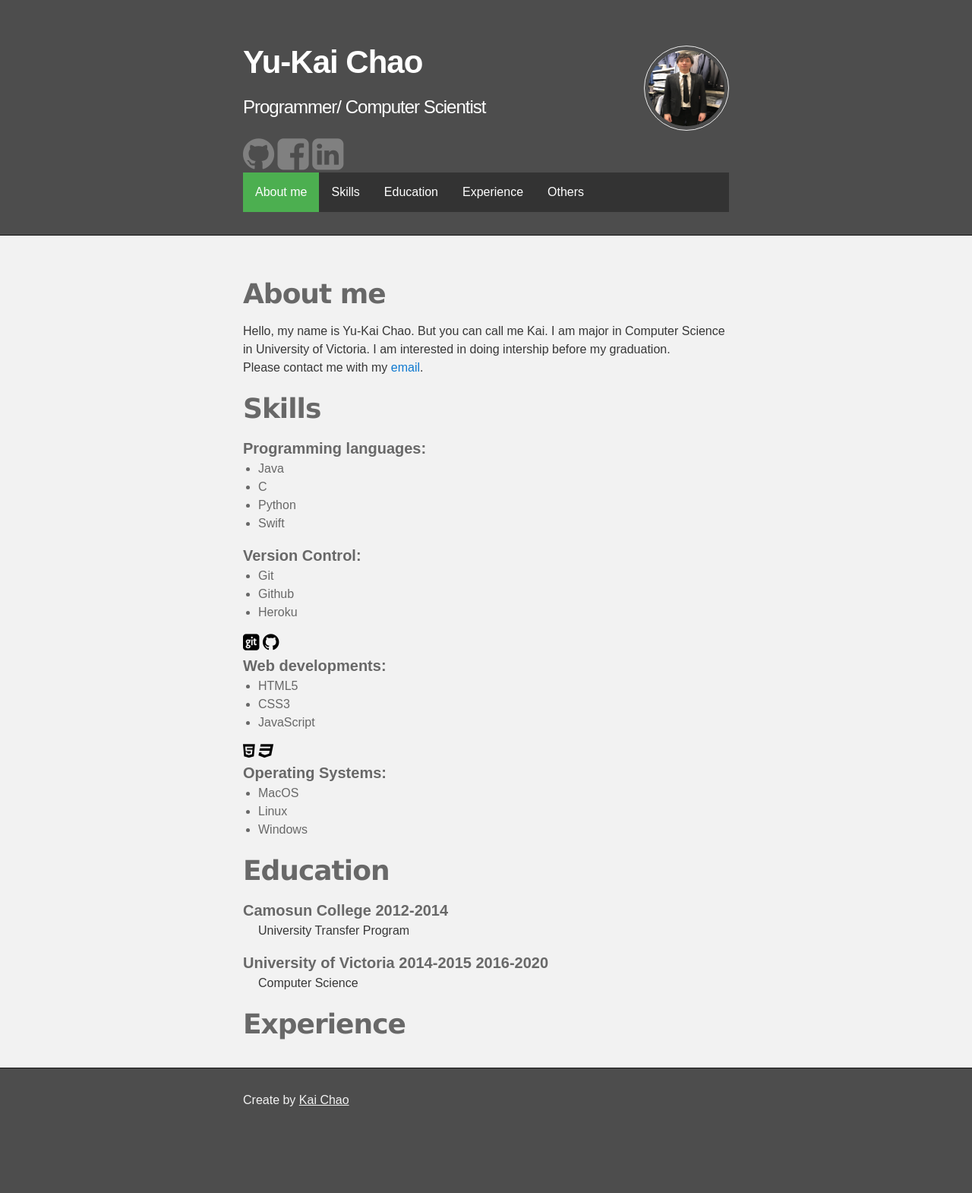
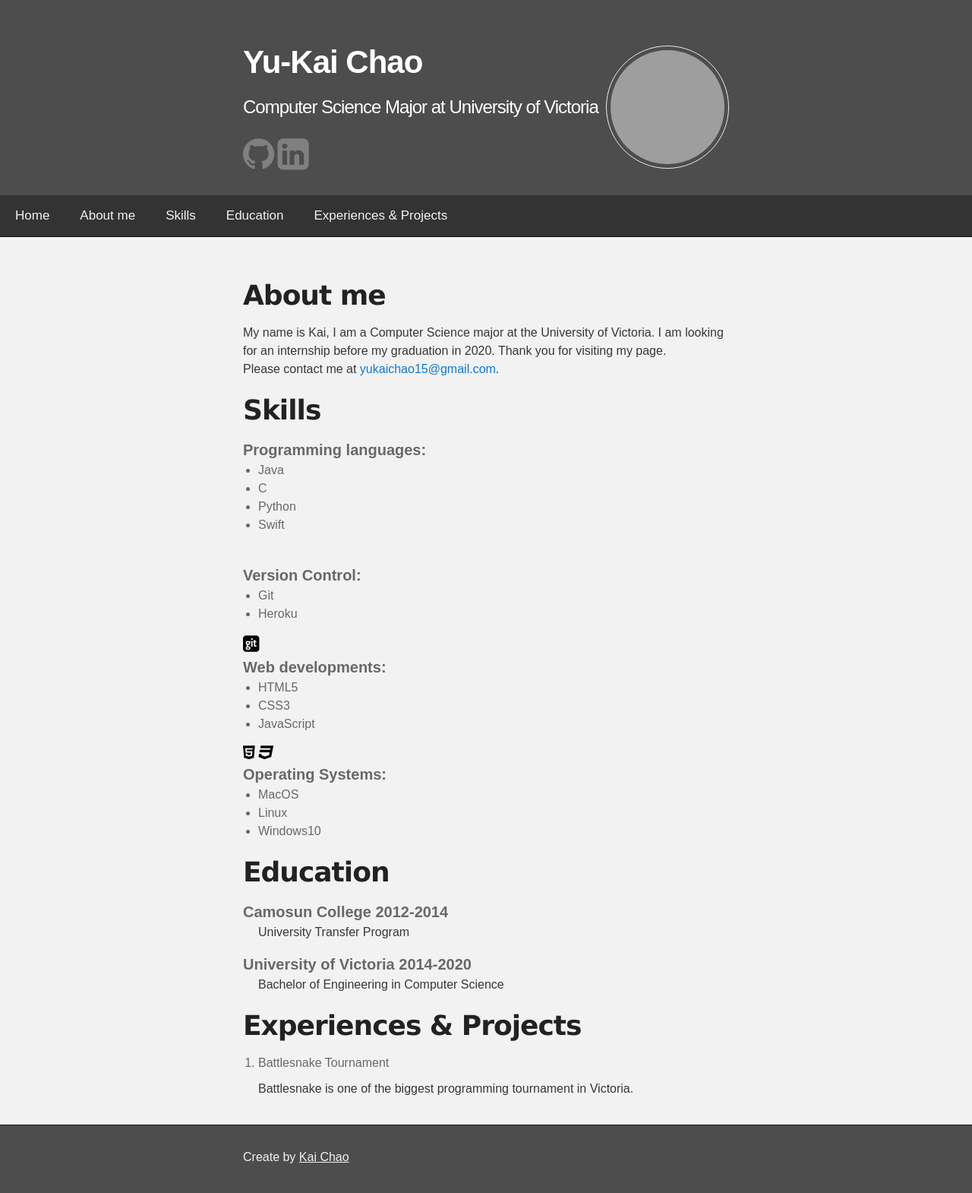
Before and after one commit to KaiChao15/KaiChao15.github.io, a Jekyll site: the page index.html, which Jekyll copies as it is, in a window 1280 px wide. Shown: the whole page at 76% size. Built offline with Jekyll 4.4.1, drawn with Linux system fonts in a browser that asks for light colours; before the commit the page ends 1495 px from its top, so only the background shows below that; grey boxes are pictures that could not be loaded.

Commit message:
add navbar and some content

```diff
--- a/index.html
+++ b/index.html
@@ -1,3 +1,4 @@
+<!DOCTYPE html>
 <html lang="en-US">
 
 <head>
@@ -7,7 +8,7 @@
     <link rel="stylesheet" type="text/css" media="screen" href="style.css">
 
     <!-- Begin Jekyll SEO tag v2.5.0 -->
-<title>Kai Chao | Kai’s programmer life</title>
+    <title>Yu-Kai Chao</title>
     <meta name="generator" content="Jekyll v3.7.4" />
     <meta property="og:title" content="Kai Chao" />
     <meta property="og:locale" content="en_US" />
@@ -19,6 +20,11 @@
     <script type="application/ld+json">
     {"url":"http://localhost:4000/","headline":"Kai Chao","name":"Kai’s programmer life","description":"This is my portfolio","@type":"WebSite","@context":"http://schema.org"}</script>
     <!-- End Jekyll SEO tag -->
+    <script src="script.js"></script>
+    <meta name="viewport" content="width=device-width, initial-scale=1">
+
+    <link rel="stylesheet" type="text/css" href="style.css">
+    <link rel="stylesheet" href="https://cdnjs.cloudflare.com/ajax/libs/font-awesome/4.7.0/css/font-awesome.min.css">
 
 </head>
 
@@ -28,45 +34,41 @@
     <div id="header_wrap" class="outer">
         <header class="inner">
 
-          <h1 id="project_title">Yu-Kai Chao <img src="image/selfie_test.JPG" alt="Avator" align="right" width="100" height="100"></h1>
-          <h2 id="project_tagline">Programmer/ Computer Scientist</h2>
+
+          <h1 id="project_title">Yu-Kai Chao <img src="image/profile-flat-square.jpeg" alt="Avator" align="right" width="150" height="150"></h1>
+          <h2 id="project_tagline">Computer Science Major at University of Victoria</h2>
 
           <a href="https://github.com/KaiChao15"> <i class="fa fa-github" style="font-size:48px; color:grey"></i></a>
-          <a href="https://www.facebook.com/yukai.chao.1?ref=bookmarks"> <i class="fa fa-facebook-square fa-4x" style="font-size:48px; color:grey"></i></a>
           <a href="https://www.linkedin.com/in/yu-kai-chao-a46087135/"> <i class="fa fa-linkedin-square fa-4x" style="font-size:48px; color:grey"></i></a>
 
-          <ul class="navi_bar">
-            <li><a class="active" href="#About me">About me</a></li>
-            <li><a href="#Skills">Skills</a></li>
-            <li><a href="#Education">Education</a></li>
-            <li><a href="#Experience">Experience</a></li>
-            <li><a href="#Others">Others</a></li>
-          </ul>
+
 
         </header>
+    </div>
+
+    <div class="topnav" id="myTopnav">
+      <a href="#">Home</a>
+      <a href="#About me">About me</a>
+      <a href="#Skills">Skills</a>
+      <a href="#Education">Education</a>
+      <a href="#Experience">Experiences & Projects</a>
+      <a href="javascript:void(0);" class="icon" onclick="myFunction()">
+        <i class="fa fa-bars"></i>
+      </a>
     </div>
 
     <!-- MAIN CONTENT -->
     <div id="main_content_wrap" class="outer">
       <section id="main_content" class="inner">
-        <html>
-<head>
-<title>Github Page portfolio</title>
-<title>Font Awesome Icons</title>
-<meta name="viewport" content="width=device-width, initial-scale=1">
-
-<link rel="stylesheet" type="text/css" href="style.css">
-<link rel="stylesheet" href="https://cdnjs.cloudflare.com/ajax/libs/font-awesome/4.7.0/css/font-awesome.min.css">
-
-</head>
-<h1 id="title">About me</h1>
-<p>Hello, my name is Yu-Kai Chao. But you can call me Kai.
-  I am major in Computer Science in University of Victoria.
-  I am interested in doing intership before my graduation.<br>
-  Please contact me with my <a herf="<a href="mailto:yukaichao15@gmail.com">email</a>.
+<div class="content">
+<h1 id="About me">About me</h1>
+<p>My name is Kai, I am a Computer Science major at the University of Victoria.
+  I am looking for an internship before my graduation in 2020.
+  Thank you for visiting my page. <br> Please contact me at <a href="mailto:yukaichao15@gmail.com">yukaichao15@gmail.com</a>.
 </p>
 
-<h1 id="title">Skills</h1>
+
+<h1 id="Skills">Skills</h1>
 <div class= "a">Programming languages:</div>
 <ul>
   <li>Java</li>
@@ -74,15 +76,16 @@
   <li>Python</li>
   <li>Swift</li>
 </ul>
+<i class="fa fa-" style="font-size:20px; color:black"></i>
+
 
 <div class= "a">Version Control:</div>
 <ul>
   <li>Git</li>
-  <li>Github</li>
   <li>Heroku</li>
 </ul>
   <i class="fa fa-git-square" style="font-size:25px; color:black"></i>
-  <i class="fa fa-github" style="font-size:25px; color:black"></i>
+
 
 <div class= "a">Web developments:</div>
 <ul>
@@ -97,19 +100,26 @@
 <ul>
   <li>MacOS</li>
   <li>Linux</li>
-  <li>Windows</li>
+  <li>Windows10</li>
 </ul>
 
-<h1 id="title">Education</h1>
+<h1 id="Education">Education</h1>
 <div class= "a">Camosun College 2012-2014</div>
 <ul> University Transfer Program</ul>
-<div class= "a">University of Victoria 2014-2015 2016-2020</div>
-<ul> Computer Science</ul>
+<div class= "a">University of Victoria 2014-2020</div>
+<ul> Bachelor of Engineering in Computer Science</ul>
 
-<h1 id="title">Experience</h1>
+<h1 id="Experience">Experiences & Projects</h1>
+<ol>
+  <li>Battlesnake Tournament</li>
+  <p>Battlesnake is one of the biggest programming tournament in Victoria.<br>
 
-</html>
+  </p>
+</ol>
 
+
+
+</div>
       </section>
     </div>
 
--- /dev/null
+++ b/script.js
@@ -0,0 +1,26 @@
+/* Toggle between adding and removing the "responsive" class to topnav when the user clicks on the icon */
+function myFunction() {
+  var x = document.getElementById("myTopnav");
+  if (x.className === "topnav") {
+    x.className += " responsive";
+  } else {
+    x.className = "topnav";
+  }
+}
+
+window.addEventListener("scroll", event => {
+  let fromTop = window.scrollY;
+
+  mainNavLinks.forEach(link => {
+    let section = document.querySelector(link.hash);
+
+    if (
+      section.offsetTop <= fromTop &&
+      section.offsetTop + section.offsetHeight > fromTop
+    ) {
+      link.classList.add("current");
+    } else {
+      link.classList.remove("current");
+    }
+  });
+});
--- a/style.css
+++ b/style.css
@@ -592,8 +592,8 @@ Small Device Styles
 /*******************************************************************************
 My customize style
 *******************************************************************************/
-#title{
-  color: #686868;
+html {
+  scroll-behavior: smooth;
 }
 
 li{
@@ -606,15 +606,32 @@ div.a{
   font-weight: bold;
 }
 
-.navi_bar {
-  list-style-type: none;
-  margin: 0;
-  padding: 0;
+/* Add a black background color to the top navigation */
+.topnav {
+  background-color: #333;
   overflow: hidden;
-  background-color: #333;
-  position: -webkit-sticky; /* Safari */
-  position: sticky;
-  top: 0;
+}
+
+/* Style the links inside the navigation bar */
+.topnav a {
+  float: left;
+  display: block;
+  color: #f2f2f2;
+  text-align: center;
+  padding: 14px 20px;
+  text-decoration: none;
+  font-size: 17px;
+}
+
+/* Change the color of links on hover */
+.topnav a:hover {
+  background-color: #ddd;
+  color: black;
+}
+
+/* Hide the link that should open and close the topnav on small screens */
+.topnav .icon {
+  display: none;
 }
 
 li a {
@@ -632,6 +649,7 @@ li a:hover:not(.active) {
 
 .active {
   background-color: #4CAF50;
+  color: white;
 }
 
 body {
@@ -643,4 +661,28 @@ img {
   border-radius: 50%;
 }
 
+/* When the screen is less than 600 pixels wide, hide all links, except for the first one ("Home"). Show the link that contains should open and close the topnav (.icon) */
+@media screen and (max-width: 600px) {
+  .topnav a:not(:first-child) {display: none;}
+  .topnav a.icon {
+    float: right;
+    display: block;
+  }
 }
+
+/* The "responsive" class is added to the topnav with JavaScript when the user clicks on the icon. This class makes the topnav look good on small screens (display the links vertically instead of horizontally) */
+@media screen and (max-width: 600px) {
+  .topnav.responsive {position: relative;}
+  .topnav.responsive a.icon {
+    position: absolute;
+    right: 0;
+    top: 0;
+  }
+  .topnav.responsive a {
+    float: none;
+    display: block;
+    text-align: left;
+  }
+}
+
+}
```
Also changed, not shown: other parts of index.html (+15 -0 lines), 12 other files. Lines whose indentation alone changed are shown as unchanged.
